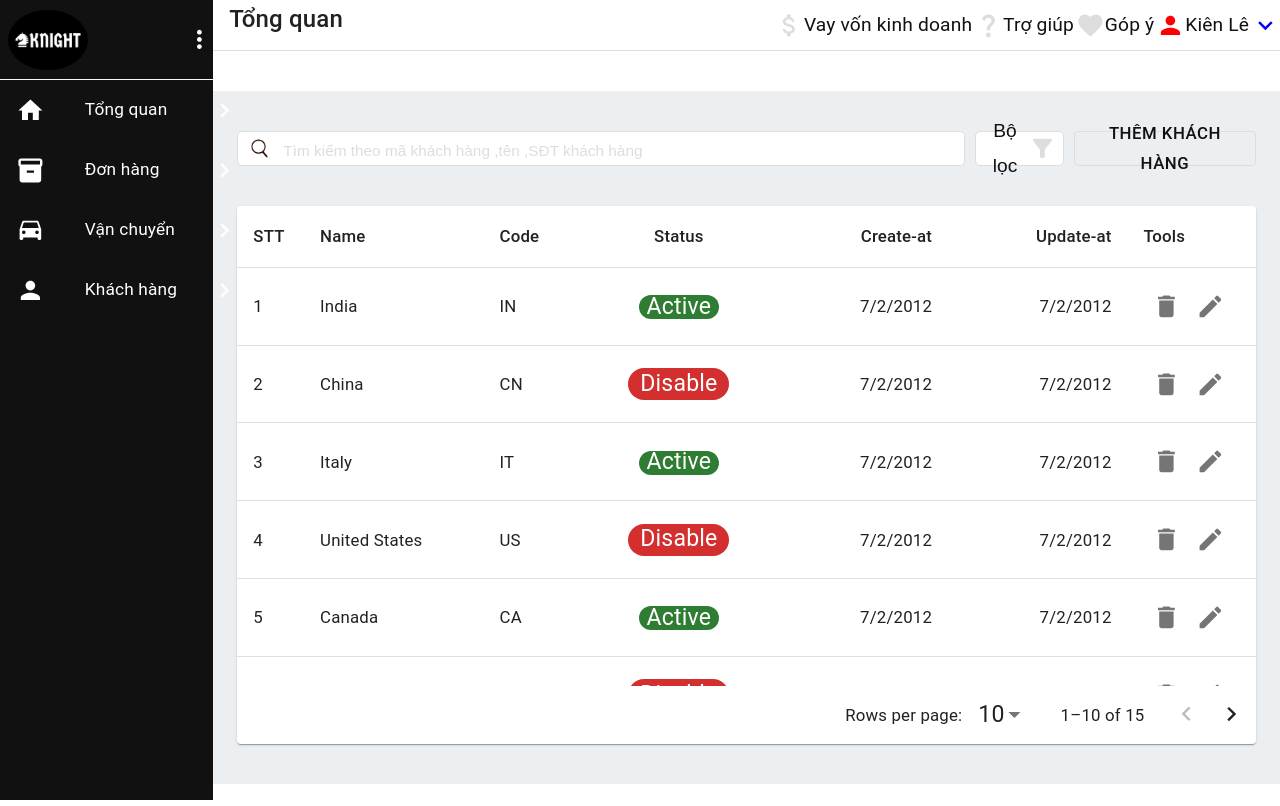
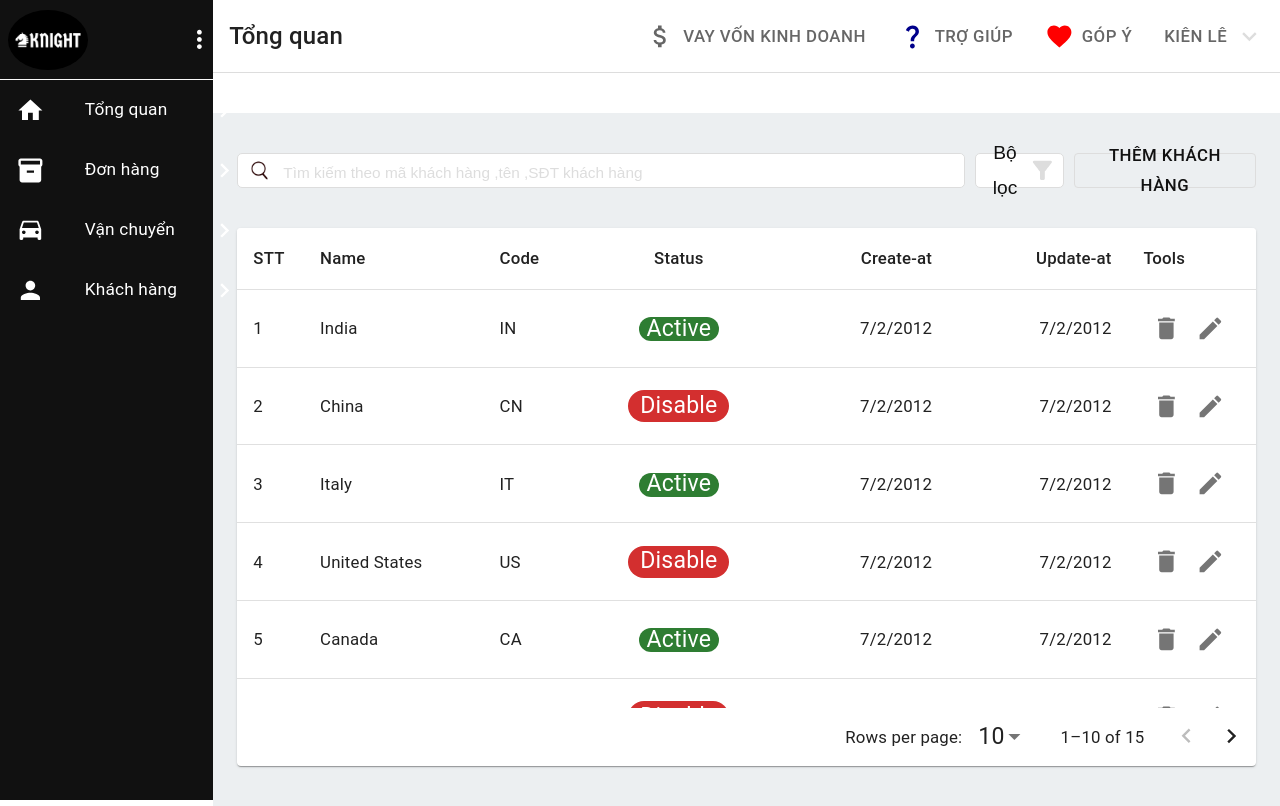
Before and after one commit to toilakien/962022, a React (Create React App) app: page /Person in a window 1280 px wide. Built offline with nearby package versions, Linux system fonts and the light colour scheme.

Commit message:
update view

```diff
--- a/src/views/layout/Header/index.tsx
+++ b/src/views/layout/Header/index.tsx
@@ -1,51 +1,30 @@
 import React from "react";
-import { Box, Grid, styled, Typography } from "@mui/material";
+import { Grid, Tab, Tabs, Typography } from "@mui/material";
 import AttachMoneyIcon from "@mui/icons-material/AttachMoney";
 import QuestionMarkIcon from "@mui/icons-material/QuestionMark";
 import FavoriteIcon from "@mui/icons-material/Favorite";
 import KeyboardArrowDownIcon from "@mui/icons-material/KeyboardArrowDown";
-import PersonIcon from '@mui/icons-material/Person';
-import { Link } from "react-router-dom";
-import { useStyles } from "../../../styles/globalSlyles";
+import { useNavigate } from "react-router-dom";
 
 const Header = () => {
+  const navigate = useNavigate();
+  const handleClick = () => {
+    navigate('/profile');
+  }
 
-
-  const ListItem = styled(Box)({
-    height: "50px",
-    display: "flex",
-    alignItems: "center",
-    cursor: "pointer",
-    "&:hover": {
-      backgroundColor: "#e1f5fe",
-    },
-  });
-  const classes = useStyles();
   return (
-    <Grid container sx={{borderBottom:"1px solid #ddd"}}>
+    <Grid container alignItems={"center"} sx={{ borderBottom: "1px solid #ddd" }}>
       <Grid xs={2}>
         <Typography variant="h6" sx={{ ml: 2 }}>Tổng quan</Typography>
       </Grid>
       <Grid container justifyContent={"flex-end"} xs={10}>
-        <ListItem>
-          <AttachMoneyIcon sx={{ color: "#ddd" }} />
-          <Typography className={classes.typography}>Vay vốn kinh doanh </Typography>
-        </ListItem>
-        <ListItem>
-          <QuestionMarkIcon sx={{ color: "#ddd" }} />
-          <Typography className={classes.typography}>Trợ giúp</Typography>
-        </ListItem>
-        <ListItem>
-          <FavoriteIcon sx={{ color: "#ddd" }} />
-          <Typography className={classes.typography}>Góp ý </Typography>
-        </ListItem>
-        <Link style={{ textDecoration: "none" }} to="/profile">
-          <ListItem>
-            <PersonIcon sx={{ color: "red" }} />
-            <Typography className={classes.typography}>Kiên Lê </Typography>
-            <KeyboardArrowDownIcon />
-          </ListItem>
-        </Link>
+        <Tabs>
+          <Tab label="Vay vốn kinh doanh" iconPosition="start" icon={<AttachMoneyIcon />} />
+          <Tab label="Trợ giúp" iconPosition="start" icon={<QuestionMarkIcon sx={{ color: "darkblue" }} />} />
+          <Tab label="Góp ý " iconPosition="start" icon={<FavoriteIcon sx={{ color: "red" }} />} />
+          <Tab onClick={handleClick} label="Kiên Lê" iconPosition="end" icon={<KeyboardArrowDownIcon sx={{ color: "#ddd" }} />} />
+        </Tabs>
+
       </Grid >
     </Grid>
   );
--- a/src/views/pages/customer/CustomerList.tsx
+++ b/src/views/pages/customer/CustomerList.tsx
@@ -97,7 +97,7 @@ export default function DataTable({ customerApi }: { customerApi: any }) {
 
     return (
         <Paper sx={{ width: '100%', overflow: 'hidden' }}>
-            <TableContainer  sx={{ maxHeight: 480 }}>
+            <TableContainer sx={{ maxHeight: 480 }}>
                 <Table stickyHeader aria-label="sticky table">
                     <TableHead>
 
```
